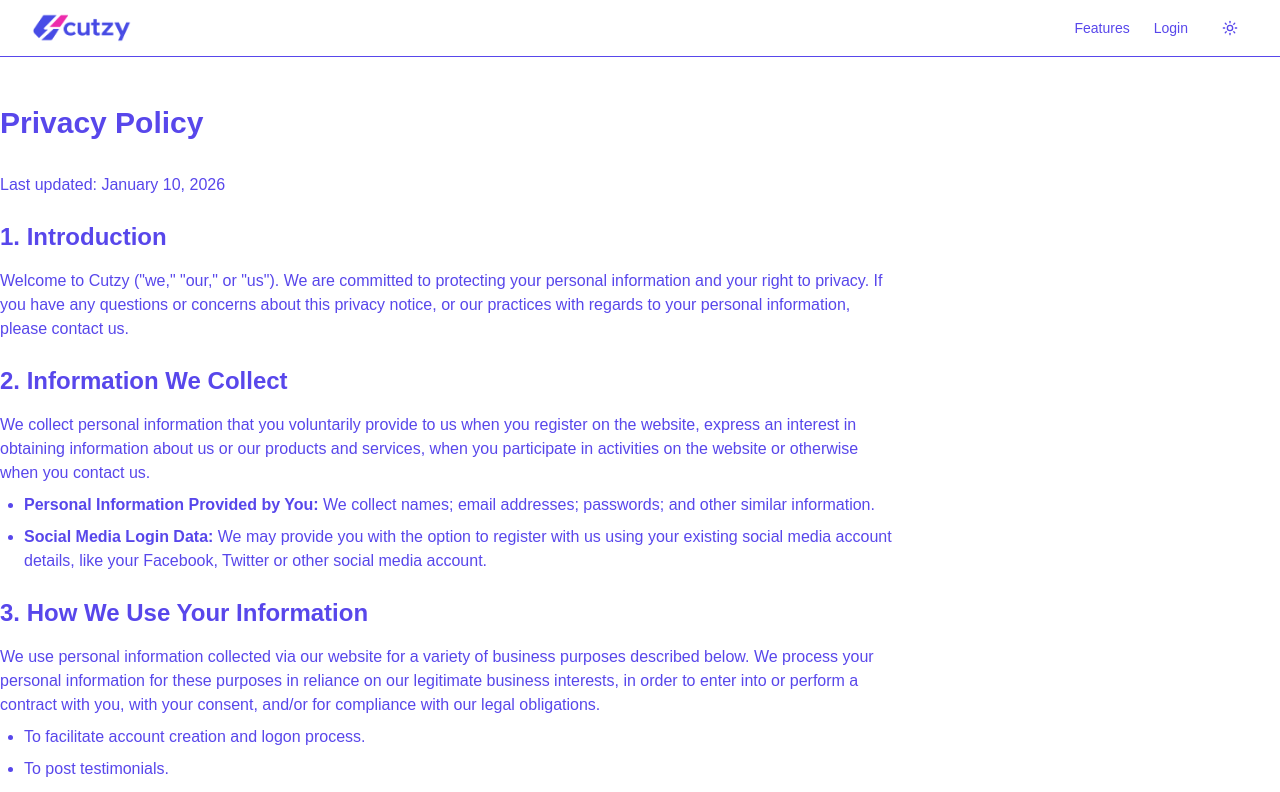
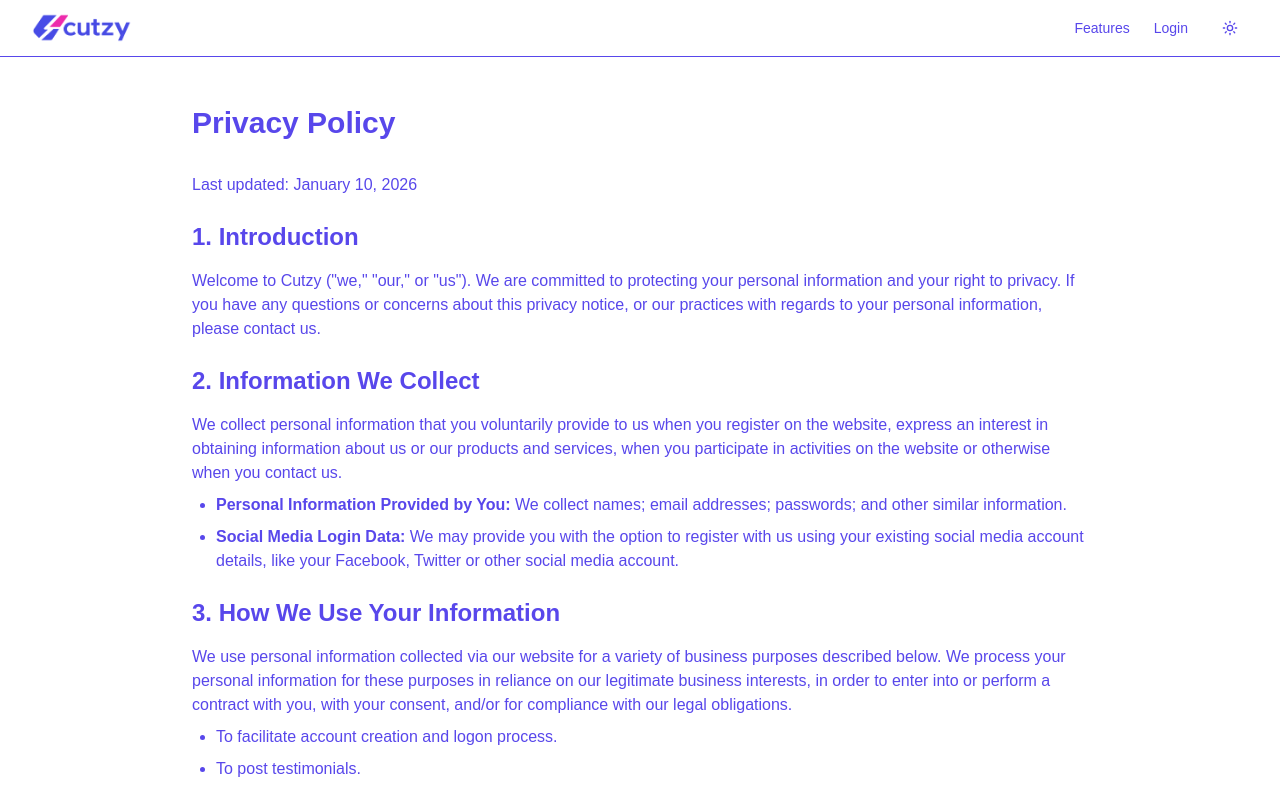
Before and after one commit to shifaul-expressitbd/app.urlshortner, a Next.js app: page /privacy in a window 1280 px wide. Shown: the top 792 px of the page. Built offline with nearby package versions, Linux system fonts and the light colour scheme; no server answers.

Commit message:
modified:   app/(public)/privacy/page.tsx 	modified:   app/(public)/terms/page.tsx 	modified:   components/landing/analytics-preview.tsx

```diff
--- a/app/(public)/privacy/page.tsx
+++ b/app/(public)/privacy/page.tsx
@@ -7,7 +7,7 @@ export const metadata: Metadata = {
 
 export default function PrivacyPage() {
     return (
-        <div className="container max-w-4xl py-12">
+        <div className="container max-w-4xl mx-auto py-12">
             <h1 className="text-3xl font-bold mb-8">Privacy Policy</h1>
 
             <div className="prose dark:prose-invert max-w-none space-y-6">
--- a/app/(public)/terms/page.tsx
+++ b/app/(public)/terms/page.tsx
@@ -7,7 +7,7 @@ export const metadata: Metadata = {
 
 export default function TermsPage() {
     return (
-        <div className="container max-w-4xl py-12">
+        <div className="container max-w-4xl mx-auto py-12">
             <h1 className="text-3xl font-bold mb-8">Terms of Service</h1>
 
             <div className="prose dark:prose-invert max-w-none space-y-6">
--- a/components/landing/analytics-preview.tsx
+++ b/components/landing/analytics-preview.tsx
@@ -58,7 +58,7 @@ export function AnalyticsPreview() {
         <Card className="hidden md:block shadow-sm">
           <CardHeader className="flex flex-row items-center justify-between space-y-0 pb-2">
             <CardTitle className="text-sm font-medium">Top Country</CardTitle>
-            <span className="text-lg">🇺🇸</span>
+            <span className="text-lg">bd</span>
           </CardHeader>
           <CardContent>
             <div className="text-2xl font-bold">BD</div>
```
